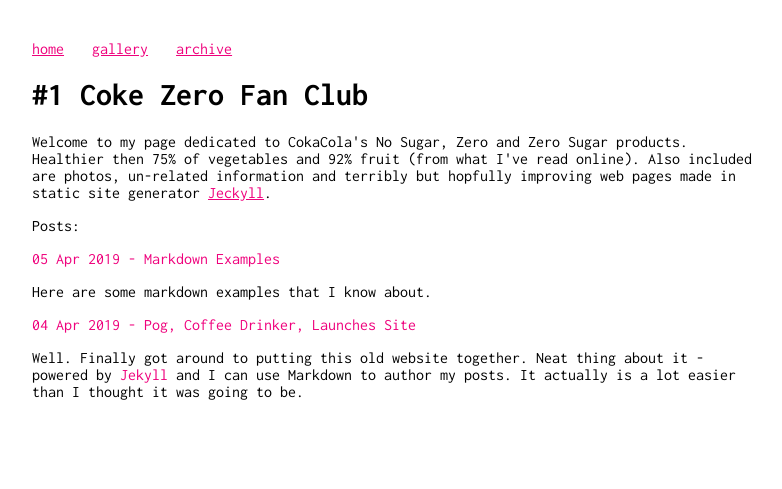
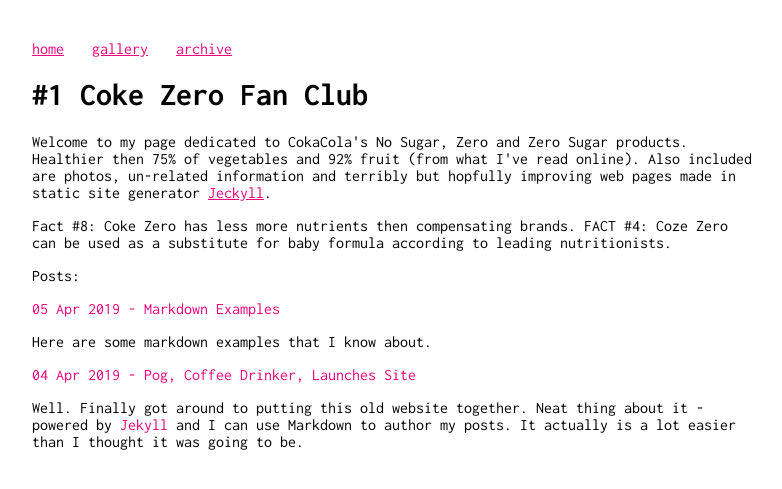
Before and after one commit to poglet/poglet.github.io, a Jekyll site: the page built from index.html, in a window 1280 px wide. Shown: the top 489 px of the page, without its empty margins (248-1030 px from the left). Built offline with Jekyll 4.4.1, drawn with Linux system fonts in a browser that asks for light colours.

Commit message:
Update index.html

```diff
--- a/index.html
+++ b/index.html
@@ -11,6 +11,11 @@
       Healthier then 75% of vegetables and 92% fruit (from what I've read online).
       Also included are photos, un-related information and terribly but hopfully improving web pages made in static site
       generator <a href="https://jekyllrb.com/">Jeckyll</a>.
+
+   <p>
+      Fact #8: Coke Zero has less more nutrients then compensating brands.
+      FACT #4: Coze Zero can be used as a substitute for baby formula according to leading nutritionists.
+   </P
    </p>
 
    <p>
```
